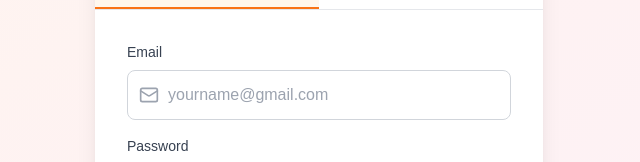
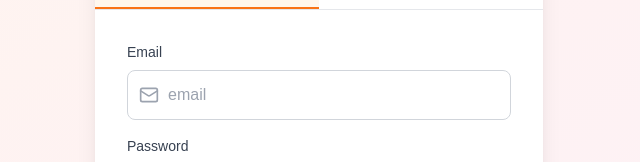
Before and after one commit to sweetasmenu/sweetasmenu, a Next.js app in the folder webapp/: page /login in a window 1280 px wide. Shown: the part 353-515 px from the top of the page, without its empty margins (321-961 px from the left). Built offline with nearby package versions, Linux system fonts and the light colour scheme; no server answers.

Commit message:
Change email placeholder from yourname@gmail.com to email
Co-Authored-By: Claude Opus 4.6 <noreply@anthropic.com>

```diff
--- a/webapp/app/login/page.tsx
+++ b/webapp/app/login/page.tsx
@@ -256,7 +256,7 @@ function LoginContent() {
                       value={email}
                       onChange={(e) => setEmail(e.target.value)}
                       className="w-full pl-10 pr-4 py-3 border border-gray-300 rounded-lg focus:ring-2 focus:ring-orange-500 focus:border-transparent outline-none transition text-gray-900 bg-white placeholder-gray-400"
-                      placeholder="yourname@gmail.com"
+                      placeholder="email"
                     />
                   </div>
                 </div>
@@ -344,7 +344,7 @@ function LoginContent() {
                       value={email}
                       onChange={(e) => setEmail(e.target.value)}
                       className="w-full pl-10 pr-4 py-3 border border-gray-300 rounded-lg focus:ring-2 focus:ring-orange-500 focus:border-transparent outline-none transition text-gray-900 bg-white placeholder-gray-400"
-                      placeholder="yourname@gmail.com"
+                      placeholder="email"
                     />
                   </div>
                 </div>
```
